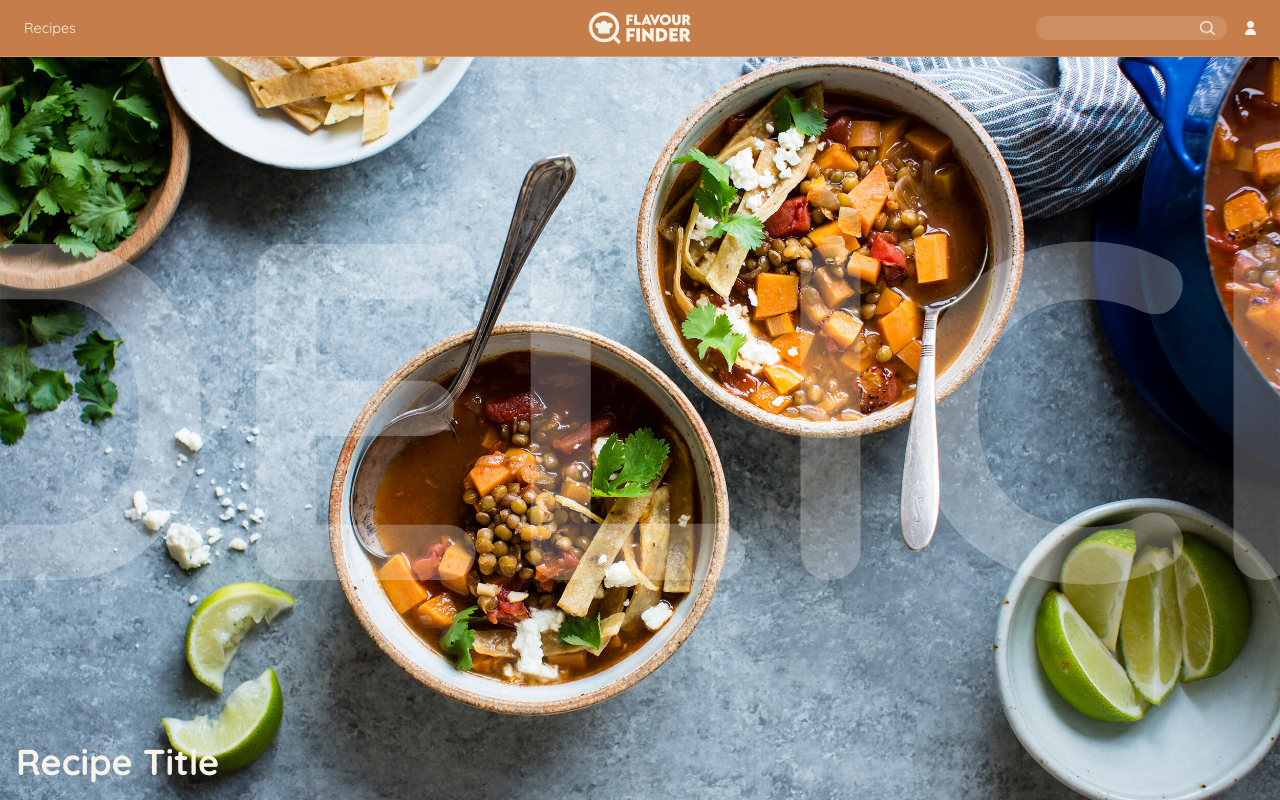
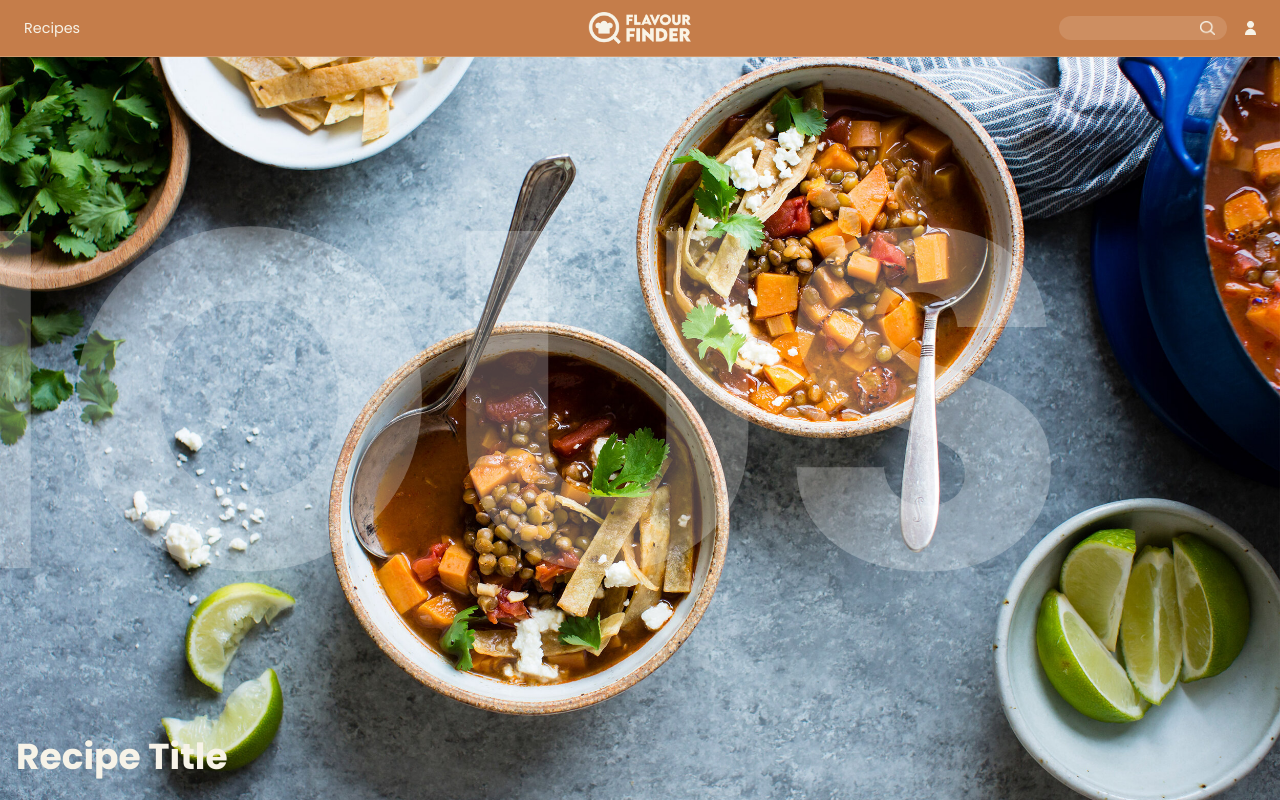
Before and after one commit to jillbmh/flavour-finder, a React (Create React App) app in the folder client/: page / in a window 1280 px wide. Built offline with nearby package versions, Linux system fonts and the light colour scheme.

Commit message:
Changed font from Quicksand to Poppins, and fixed the animation so that is goes all the way off the screen before resetting to its starting position.

```diff
--- a/client/src/styles/main.scss
+++ b/client/src/styles/main.scss
@@ -6,7 +6,7 @@
 @import 'partials/singleBlog.scss';
 @import 'partials/animation.scss';
 
-@import url('https://fonts.googleapis.com/css2?family=Quicksand:wght@300;400;500;600;700&display=swap');
+@import url('https://fonts.googleapis.com/css2?family=Poppins:ital,wght@0,100;0,200;0,300;0,400;0,500;0,600;0,700;0,800;0,900;1,700&display=swap');
 
 * {
   box-sizing: border-box;
@@ -16,7 +16,7 @@
 body {
   background-color: $background-dark;
   color: $text-light;
-  font-family: 'Quicksand';
+  font-family: 'Poppins';
 }
 
 h1 {
--- a/client/src/styles/partials/animation.scss
+++ b/client/src/styles/partials/animation.scss
@@ -28,7 +28,7 @@
     left: 0;
     transform: translate3d(0%, -50%, 0px) scale3d(1, 1, 1) rotateX(0deg) rotateY(0deg) rotateZ(0deg) skew(0deg, 0deg);
     opacity: 1;
-    animation: scrollText 10s linear infinite;
+    animation: scrollText 7s linear infinite;
   }
 
   .hero-heading {
@@ -43,7 +43,7 @@
       left: 100%;
     }
     100% {
-      left: -100%;
+      left: -170%;
     }
   }
 }
```
